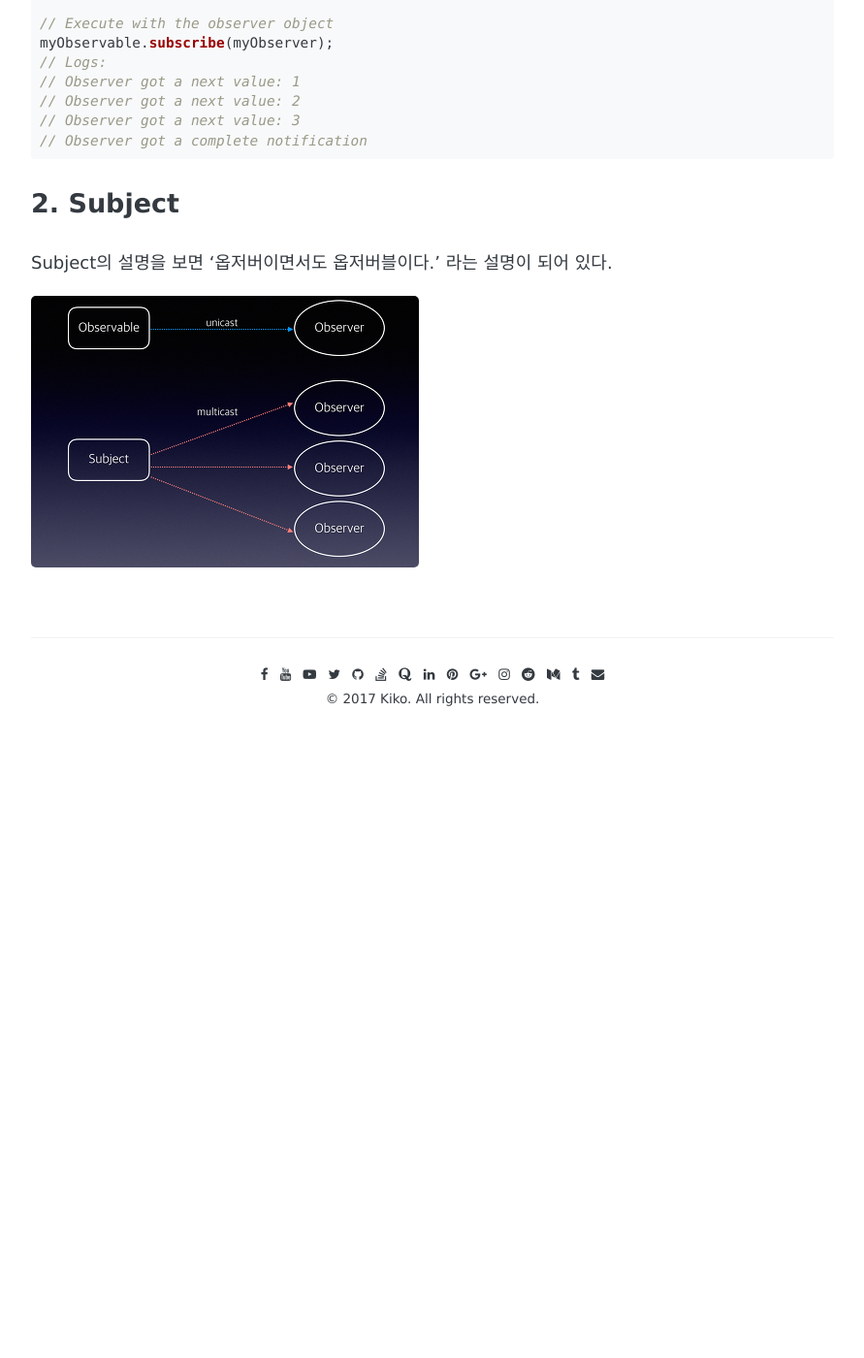
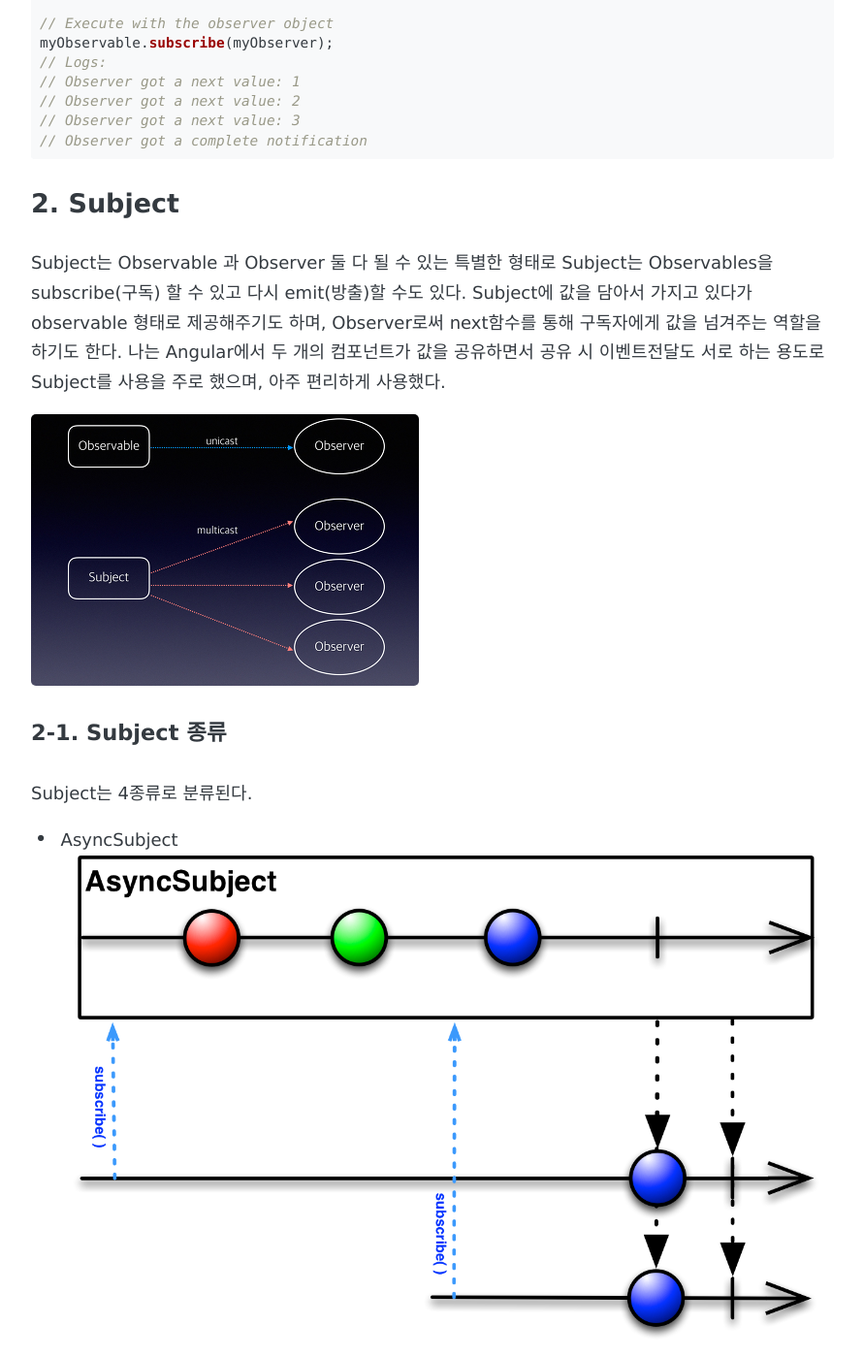
Before and after one commit to SmileBin/SmileBin.github.io, a Jekyll site: the page built from _posts/2018-03-16-rxjs-intro.md, in a window 1280 px wide and 1400 px high, scrolled down 3169 px. Shown: the whole window at 97% size, without its empty margins (194-1085 px from the left). Built offline with Jekyll 4.4.1, drawn with Linux system fonts in a browser that asks for light colours; some web fonts are replaced; comment, search, counter and statistics services are not loaded; before the commit the page ends 3991 px from its top, so only the background shows below that; some of the changed text lies outside the part shown.

Commit message:
작업중 이미지up

```diff
--- a/_posts/2018-03-16-rxjs-intro.md
+++ b/_posts/2018-03-16-rxjs-intro.md
@@ -1,6 +1,6 @@
 ---
 layout: post
-title: "Rxjs 알아가기"
+title: "RxJS 알아가기"
 description: "Rxjs를 써오면서.. 아직 어려운 녀석"
 date: 2018-03-16
 tags: [angular, rxjs, subject]
@@ -114,6 +114,18 @@
 
 
 ### 2. Subject
-Subject의 설명을 보면 '옵저버이면서도 옵저버블이다.' 라는 설명이 되어 있다.
+Subject는 Observable 과 Observer 둘 다 될 수 있는 특별한 형태로 Subject는 Observables을 subscribe(구독) 할 수 있고 다시 emit(방출)할 수도 있다. Subject에 값을 담아서 가지고 있다가 observable 형태로 제공해주기도 하며, Observer로써 next함수를 통해 구독자에게 값을 넘겨주는 역할을 하기도 한다. 나는 Angular에서 두 개의 컴포넌트가 값을 공유하면서 공유 시 이벤트전달도 서로 하는 용도로 Subject를 사용을 주로 했으며, 아주 편리하게 사용했다.
 
-![subjectToObserver](https://smilebin.github.io/images/subject-observer.png)
+![Subject와 Observer관계](https://smilebin.github.io/images/subject-observer.png)
+
+
+#### 2-1. Subject 종류
+Subject는 4종류로 분류된다.
+- AsyncSubject
+![AsyncSubject](https://smilebin.github.io/images/S.AsyncSubject.png)
+- BehaviorSubject
+![BehaviorSubject](https://smilebin.github.io/images/S.BehaviorSubject.png)
+- PublishSubject
+![PublishSubject](https://smilebin.github.io/images/S.PublishSubject.png)
+- ReplaySubject
+![ReplaySubject](https://smilebin.github.io/images/S.ReplaySubject.png)
```
Also changed, not shown: images/S.AsyncSubject.png (added), images/S.BehaviorSubject.png (added), images/S.PublishSubject.png (added), images/S.ReplaySubject.png (added).
